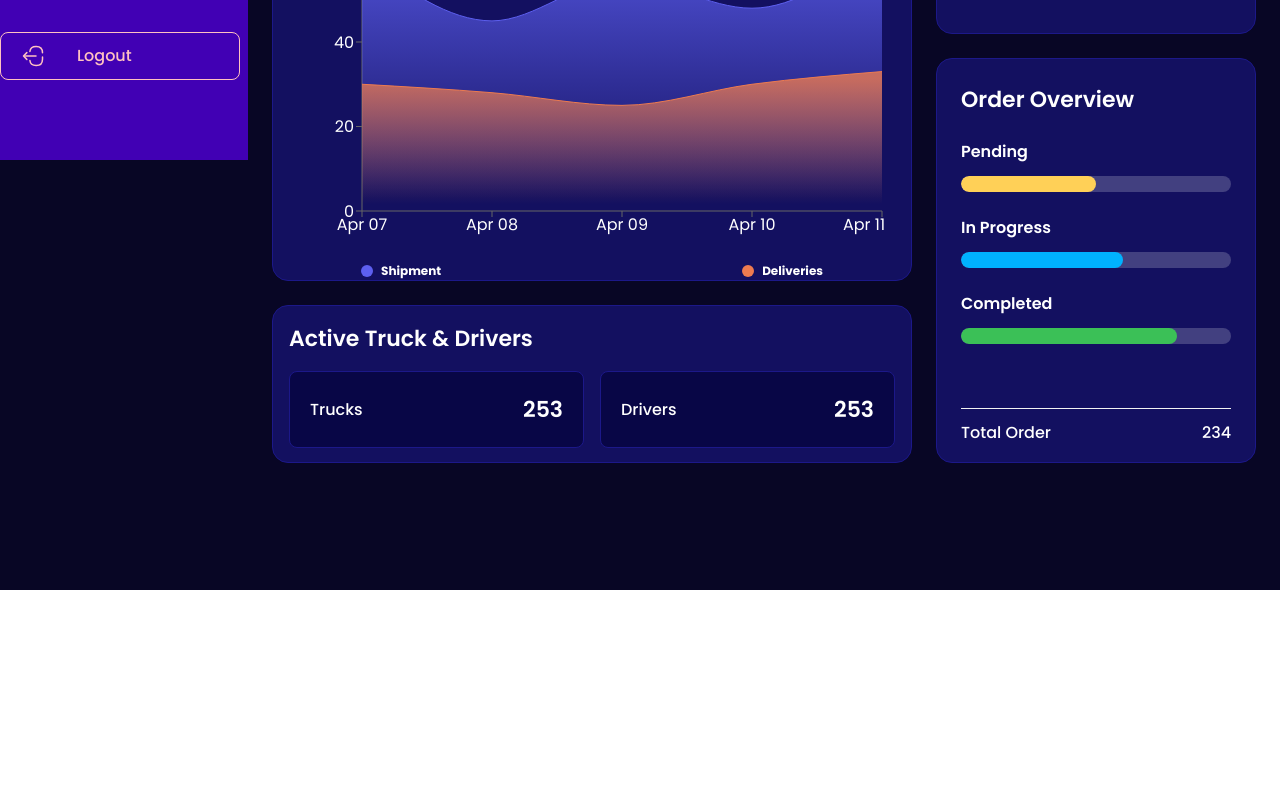
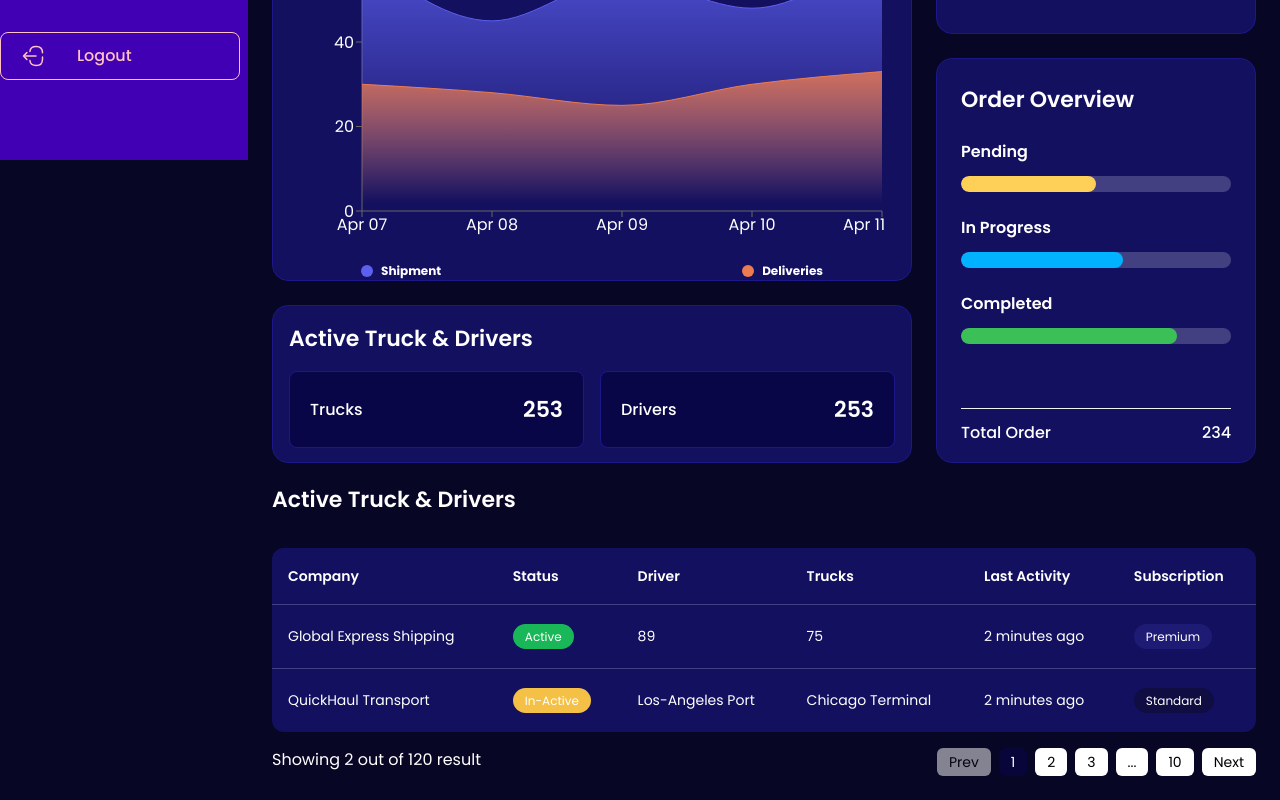
Before and after one commit to akhi3394/Dispax_Admin-panel, a React (Vite) app: page /dashboard in a window 1280 px wide. Shown: the part 678-1478 px from the top of the page. Before the commit the page ends 1268 px from the top, so only its background shows below. Built offline with nearby package versions, Linux system fonts and the light colour scheme.

Commit message:
feat("active truck & drivers") table and pagination designed

```diff
--- /dev/null
+++ b/src/pages/Dashboard/ActiveTrucks.jsx
@@ -0,0 +1,63 @@
+import React, { useState } from "react";
+import CustomTable from "../../hooks/CustomTable";
+import CustomPagination from "../../hooks/CustomPagination";
+
+const columns = [
+  { header: "Company", accessor: "company" },
+  { header: "Status", accessor: "status" },
+  { header: "Driver", accessor: "driver" },
+  { header: "Trucks", accessor: "trucks" },
+  { header: "Last Activity", accessor: "lastActivity" },
+  { header: "Subscription", accessor: "subscription" },
+//   { header: "Actions", accessor: "actions", isAction: true },
+];
+
+const rows = [
+  {
+    company: "Global Express Shipping",
+    status: <span className="bg-[#1AB759] text-white text-xs px-3 py-1 rounded-full">Active</span>,
+    driver: 89,
+    trucks: 75,
+    lastActivity: "2 minutes ago",
+    subscription: <span className="bg-[#1E1B74] text-white text-xs px-3 py-1 rounded-full">Premium</span>,
+  },
+  {
+    company: "QuickHaul Transport",
+    status: <span className="bg-[#F4C045] text-white text-xs px-3 py-1 rounded-full">In-Active</span>,
+    driver: "Los-Angeles Port",
+    trucks: "Chicago Terminal",
+    lastActivity: "2 minutes ago",
+    subscription: <span className="bg-[#0F0D42] text-white text-xs px-3 py-1 rounded-full">Standard</span>,
+  },
+  // Add more rows as needed
+];
+
+const ActiveTrucks = () => {
+  const [page, setPage] = useState(1);
+
+  return (
+      <>
+      <h2 className="text-white text-[22px] font-semibold mb-3">Active Truck & Drivers</h2>
+      <div className=" rounded-xl w-full">
+          <CustomTable
+              columns={columns}
+              data={rows}
+              renderActions={() => (
+                  <button className="text-sm text-blue-400 underline">View</button>
+              )}
+              className="bg-[#131060]" />
+
+        <div className="flex justify-between">
+              <p className="text-white mt-4">Showing {rows.length} out of 120 result</p>
+
+          <CustomPagination
+              currentPage={page}
+              totalPages={10}
+              onPageChange={setPage}
+              className="mt-2" />
+        </div>
+      </div></>
+  );
+};
+
+export default ActiveTrucks;
--- a/src/pages/Dashboard/Dashboard.jsx
+++ b/src/pages/Dashboard/Dashboard.jsx
@@ -1,3 +1,4 @@
+import ActiveTrucks from "./ActiveTrucks";
 import DashboardWidgets from "./dashboardGraphs";
 
 const Dashboard = () => {
@@ -53,6 +54,7 @@ const Dashboard = () => {
         </div>
       </div>
       <DashboardWidgets />
+      <ActiveTrucks/>
 
     </div>
   );
--- a/src/pages/Dashboard/dashboardGraphs.jsx
+++ b/src/pages/Dashboard/dashboardGraphs.jsx
@@ -35,7 +35,7 @@ const revenueData = [
 
 const DashboardWidgets = () => {
   return (
-    <div className="min-h-screen text-white">
+    <div className=" text-white">
       <div className="grid xl:grid-cols-[2fr_1fr] gap-6">
         {/* LEFT COLUMN */}
         <div className="flex flex-col gap-6">
```
